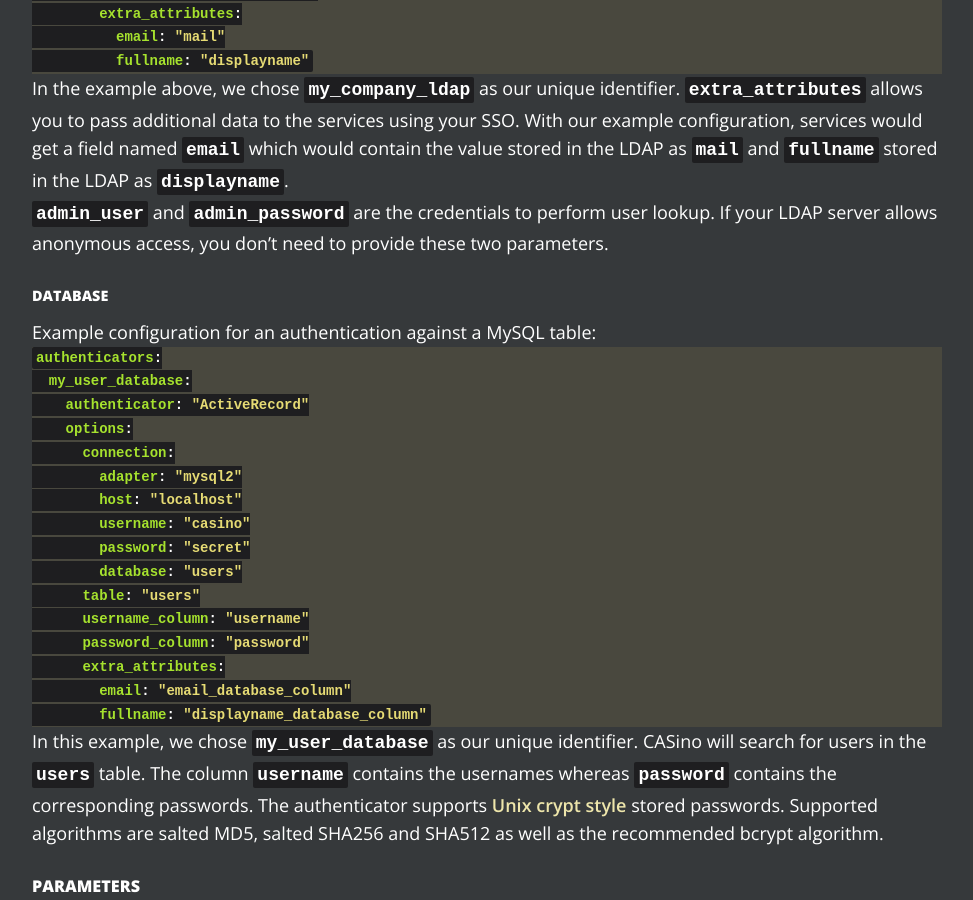
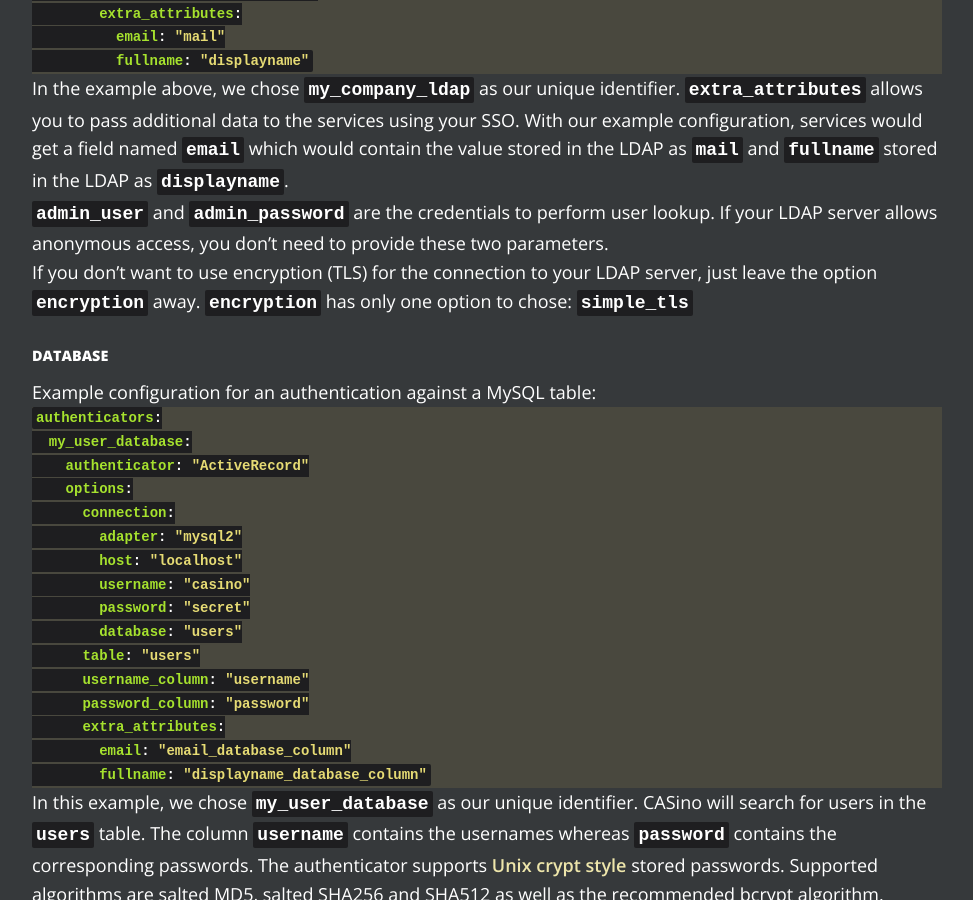
Before and after one commit to rbCAS/rbcas.github.com, a Jekyll site: the page built from docs/configuration/index.md, in a window 1280 px wide and 900 px high, scrolled down 1308 px. Shown: the whole window, without its empty margins (153-1126 px from the left). Built offline with Jekyll 4.4.1, drawn with Linux system fonts in a browser that asks for light colours; some of the changed lines change nothing that is shown; some of the changed text lies outside the part shown.

Commit message:
TLS for LDAP and typos
Add more information about the TLS option and correct some typos

```diff
--- a/docs/configuration/index.md
+++ b/docs/configuration/index.md
@@ -54,6 +54,8 @@ authenticators:
 In the example above, we chose `my_company_ldap` as our unique identifier. `extra_attributes` allows you to pass additional data to the services using your SSO. With our example configuration, services would get a field named `email` which would contain the value stored in the LDAP as `mail` and `fullname` stored in the LDAP as `displayname`.
 
 `admin_user` and `admin_password` are the credentials to perform user lookup. If your LDAP server allows anonymous access, you don't need to provide these two parameters.
+
+If you don't want to use encryption (TLS) for the connection to your LDAP server, just leave the option `encryption` away. `encryption` has only one option to chose: `simple_tls`
 
 #### Database
 
@@ -207,9 +209,9 @@ By default, CASino has an empty service rule list and accepts all services as va
 # if you are in production, execute the following command first:
 #export RAILS_ENV=production
 
-bundle exec rake casino:service_rule:flush           # Delete all servcice rules.
+bundle exec rake casino:service_rule:flush           # Delete all service rules.
 bundle exec rake casino:service_rule:list            # List all service rules.
-bundle exec rake casino:service_rule:delete[$ID]     # Remove a servcice rule.
+bundle exec rake casino:service_rule:delete[$ID]     # Remove a service rule.
 
 bundle exec rake casino:service_rule:add[$NAME,$URL] # Add a service rule (prefix the url parameter with "regex:" to add a regular expression)
 # Allow all HTTPS services:
```
